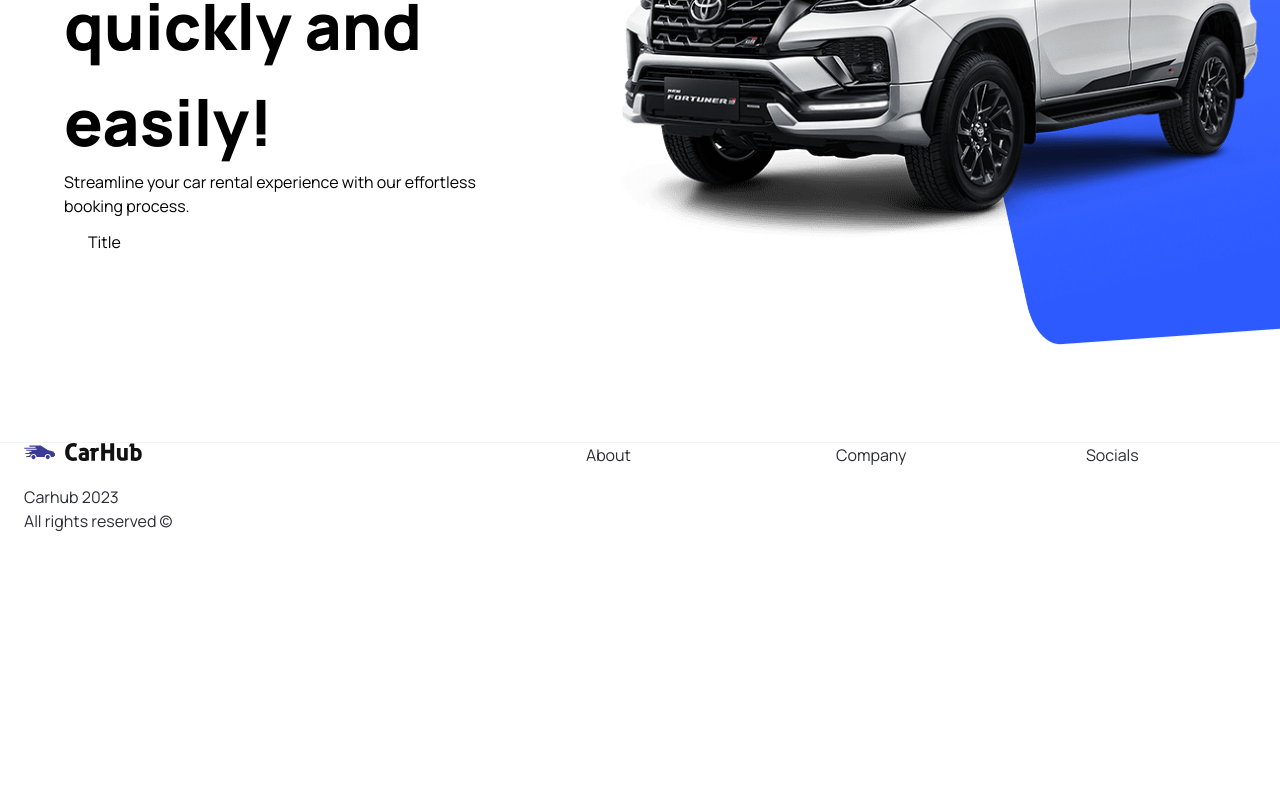
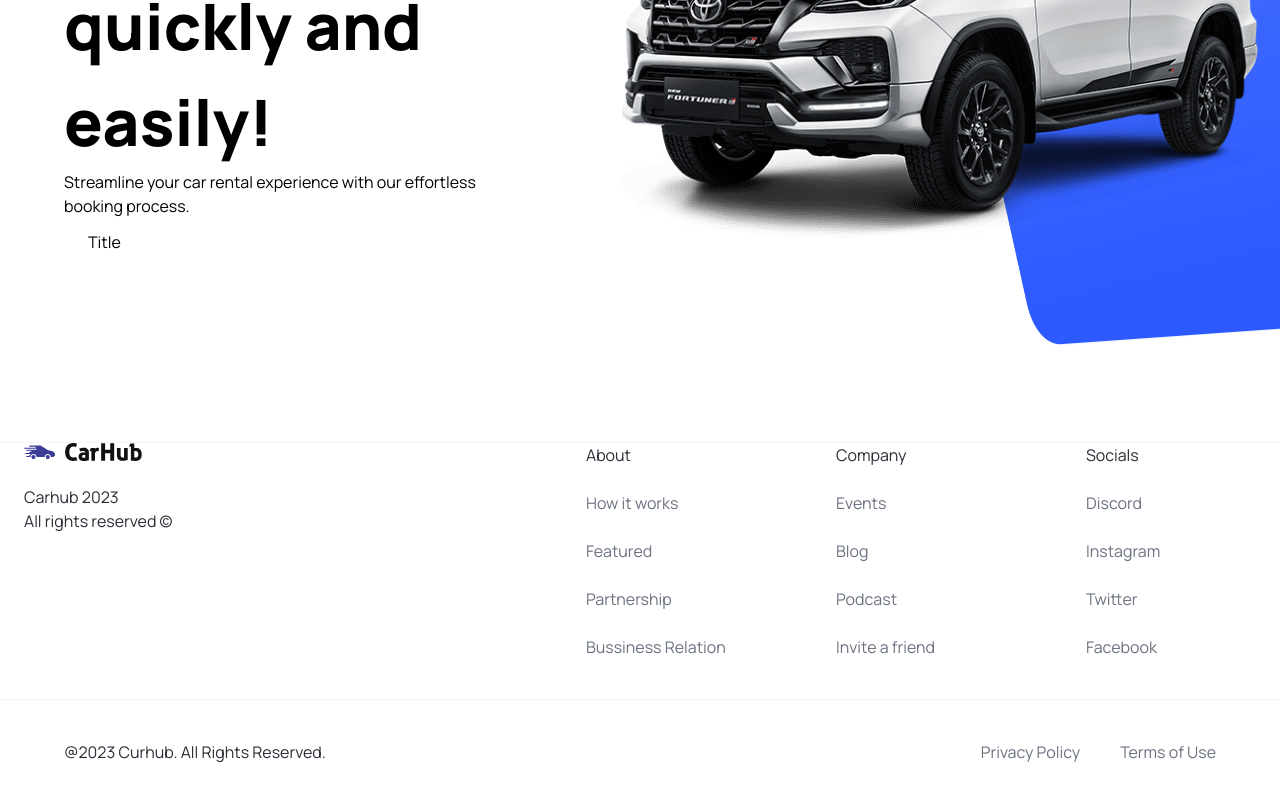
Before and after one commit to FTMFR/first-nextjs, a Next.js app in the folder nextjs-app/: page / in a window 1280 px wide. Shown: the part 358-1158 px from the top of the page. Before the commit the page ends 891 px from the top, so only its background shows below. Built offline with nearby package versions, Linux system fonts and the light colour scheme.

Commit message:
add footer

```diff
--- a/nextjs-app/components/Footer.tsx
+++ b/nextjs-app/components/Footer.tsx
@@ -23,8 +23,32 @@
           {footerLinks.map((link) => (
             <div key={link.title} className="footer__link">
               <h3>{link.title}</h3>
+              {link.links.map((item) => (
+                <Link
+                  key={item.title}
+                  href={item.url}
+                  className="text-gray-500"
+                >
+                  {item.title}
+                </Link>
+              ))}
             </div>
           ))}
+        </div>
+      </div>
+
+      <div
+        className="flex justify-between items-center flex-wrap mt-10 border-t
+        border-gray-100 sm:px-16 px-6 py-10"
+      >
+        <p>@2023 Curhub. All Rights Reserved.</p>
+        <div className="footer__copyrights-link">
+          <Link href="/" className="text-gray-500">
+            Privacy Policy
+          </Link>
+          <Link href="/" className="text-gray-500">
+            Terms of Use
+          </Link>
         </div>
       </div>
     </footer>
```
